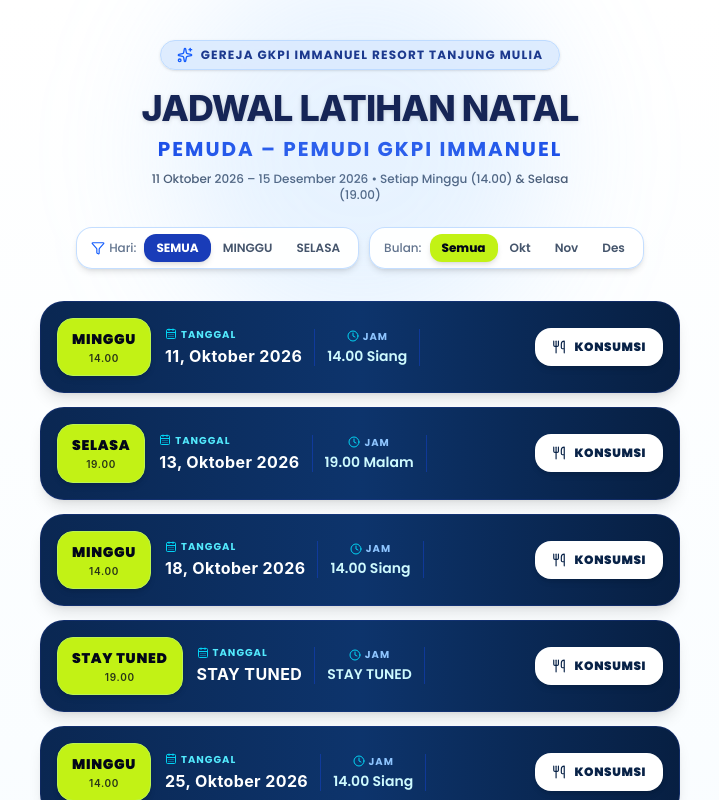
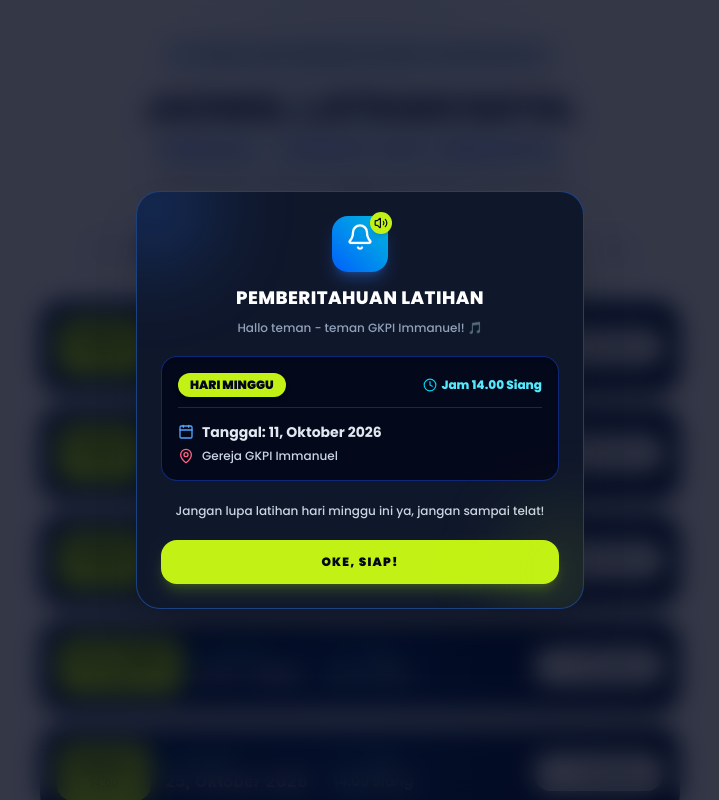
Before and after one commit to nael524/jadwal-latihan-gkpi, a React (Vite) app: page / in a window 1280 px wide. Shown: the top 800 px of the page, without its empty margins (280-999 px from the left). Built offline with nearby package versions, Linux system fonts and the light colour scheme.

Commit message:
Jadwal mnew

```diff
--- a/src/App.jsx
+++ b/src/App.jsx
@@ -6,7 +6,11 @@
   Sparkles,
   Filter,
   CalendarDays,
-  Droplets
+  Droplets,
+  Bell,
+  MapPin,
+  Calendar,
+  Volume2
 } from 'lucide-react';
 
 const SCHEDULE_DATA = [
@@ -214,7 +218,8 @@
     hasSpecialSnack: false,
     snackTitle: 'Air Mineral (Clean Q)',
     snackNote: 'Air Mineral Clean Q Disediakan Panitia'
-  }, {
+  },
+  {
     id: 21,
     day: 'KAMIS (PRA JR)',
     date: '17 Desember 2026',
@@ -223,7 +228,8 @@
     hasSpecialSnack: true,
     snackTitle: 'Air Mineral (Clean Q)',
     snackNote: 'Air Mineral Clean Q Disediakan Panitia'
-  }, , {
+  },
+  {
     id: 22,
     day: 'JUMAT (JR)',
     date: '18 Desember 2026',
@@ -235,17 +241,67 @@
   }
 ];
 
+// Fungsi pembuat efek suara lucu (Pop / Plink) menggunakan Web Audio API
+const playCuteNotificationSound = () => {
+  try {
+    const AudioContext = window.AudioContext || window.webkitAudioContext;
+    if (!AudioContext) return;
+    const ctx = new AudioContext();
+
+    const playTone = (freq, type, startTime, duration) => {
+      const osc = ctx.createOscillator();
+      const gain = ctx.createGain();
+
+      osc.type = type;
+      osc.frequency.setValueAtTime(freq, startTime);
+
+      // Effect bounce pitch naik
+      osc.frequency.exponentialRampToValueAtTime(freq * 1.5, startTime + duration);
+
+      gain.gain.setValueAtTime(0.15, startTime);
+      gain.gain.exponentialRampToValueAtTime(0.001, startTime + duration);
+
+      osc.connect(gain);
+      gain.connect(ctx.destination);
+
+      osc.start(startTime);
+      osc.stop(startTime + duration);
+    };
+
+    const now = ctx.currentTime;
+    // Nada 1 (C6) & Nada 2 (G6) bergaya game/kartun lucu
+    playTone(1046.50, 'sine', now, 0.12);
+    playTone(1567.98, 'triangle', now + 0.1, 0.2);
+  } catch (e) {
+    console.log('Audio autoplay blocked or not supported:', e);
+  }
+};
+
 export default function App() {
   const [filterDay, setFilterDay] = useState('SEMUA');
   const [filterMonth, setFilterMonth] = useState('SEMUA');
   const [selectedSchedule, setSelectedSchedule] = useState(null);
+  const [nextSchedule, setNextSchedule] = useState(null);
+  const [showNotice, setShowNotice] = useState(false);
 
-  // Load Poppins Font dynamically
+  // Load Poppins Font dynamically & Ambil jadwal aktif pertama
   useEffect(() => {
     const link = document.createElement('link');
     link.href = 'https://fonts.googleapis.com/css2?family=Poppins:wght@300;400;500;600;700;800;900&display=swap';
     link.rel = 'stylesheet';
     document.head.appendChild(link);
+
+    const activeSchedule = SCHEDULE_DATA.find((item) => item.date !== 'STAY TUNED');
+
+    if (activeSchedule) {
+      setNextSchedule(activeSchedule);
+      setShowNotice(true);
+      // Mainkan bunyi notif lucu begitu web dibuka
+      setTimeout(() => {
+        playCuteNotificationSound();
+      }, 300);
+    }
+
     return () => {
       document.head.removeChild(link);
     };
@@ -264,7 +320,6 @@
       style={{ fontFamily: "'Poppins', sans-serif" }}
     >
       <div>
-        { }
         <header className="pt-10 pb-8 px-4 text-center max-w-2xl mx-auto relative overflow-hidden">
           <div className="absolute top-1/2 left-1/2 -translate-x-1/2 -translate-y-1/2 w-96 h-96 bg-blue-300/20 rounded-full blur-3xl pointer-events-none"></div>
 
@@ -322,7 +377,6 @@
           </div>
         </header>
 
-        { }
         <main className="max-w-2xl mx-auto px-4 pb-16 space-y-3.5">
           {filteredSchedule.length === 0 ? (
             <div className="bg-white rounded-3xl p-8 text-center text-slate-500 border border-blue-200/80 shadow-md font-medium">
@@ -389,12 +443,87 @@
         </main>
       </div>
 
-      { }
       <footer className="bg-gradient-to-r from-[#061833] via-[#0b2b5c] to-[#061833] text-white text-center py-5 px-4 font-black text-xs sm:text-sm uppercase tracking-widest border-t-2 border-[#C2F215] shadow-2xl relative z-10">
         SELAMAT LATIHAN PEMUDA PEMUDI GKPI IMMANUEL
       </footer>
 
-      { }
+      {/* POPUP NOTIFIKASI DINAMIS DENGAN SOUND SFX */}
+      {showNotice && nextSchedule && (
+        <div className="fixed inset-0 bg-slate-950/80 backdrop-blur-md z-50 flex items-center justify-center p-4 transition-all duration-300">
+          <div className="bg-slate-900 border border-blue-500/40 w-full max-w-md rounded-3xl p-6 shadow-2xl text-center space-y-5 relative overflow-hidden">
+
+            {/* Ambient Background Glow */}
+            <div className="absolute -top-12 -left-12 w-32 h-32 bg-blue-500/20 rounded-full blur-2xl pointer-events-none"></div>
+            <div className="absolute -bottom-12 -right-12 w-32 h-32 bg-[#C2F215]/10 rounded-full blur-2xl pointer-events-none"></div>
+
+            {/* Header Icon & Title */}
+            <div className="flex flex-col items-center gap-2">
+              <div className="relative">
+                <div className="w-14 h-14 bg-gradient-to-tr from-blue-600 to-cyan-500 rounded-2xl flex items-center justify-center shadow-lg shadow-blue-500/30 text-white">
+                  <Bell className="w-7 h-7 animate-bounce" />
+                </div>
+                {/* Tombol tes bunyi notif */}
+                <button
+                  onClick={playCuteNotificationSound}
+                  title="Putar Suara Notifikasi"
+                  className="absolute -top-1 -right-1 bg-[#C2F215] text-slate-950 p-1 rounded-full shadow-md hover:scale-110 transition-transform"
+                >
+                  <Volume2 className="w-3.5 h-3.5" />
+                </button>
+              </div>
+
+              <h3 className="font-extrabold text-lg text-white tracking-wide uppercase mt-1">
+                PEMBERITAHUAN LATIHAN
+              </h3>
+              <p className="text-xs text-slate-400 font-medium">
+                Hallo teman - teman GKPI Immanuel! 🎵
+              </p>
+            </div>
+
+            {/* Dynamic Highlight Card berdasarkan Array Item */}
+            <div className="bg-slate-950/80 border border-blue-800/60 rounded-2xl p-4 text-left space-y-3 shadow-inner">
+              <div className="flex items-center justify-between border-b border-slate-800 pb-2.5">
+                <span className="bg-[#C2F215] text-slate-950 font-black text-xs px-3 py-1 rounded-xl shadow-md uppercase">
+                  HARI {nextSchedule.day}
+                </span>
+                <span className="text-cyan-300 font-extrabold text-xs flex items-center gap-1">
+                  <Clock className="w-3.5 h-3.5 text-cyan-400" />
+                  Jam {nextSchedule.time}
+                </span>
+              </div>
+
+              <div className="space-y-1.5 pt-0.5">
+                <div className="flex items-center gap-2 text-slate-200 text-xs sm:text-sm font-bold">
+                  <Calendar className="w-4 h-4 text-blue-400 shrink-0" />
+                  <span>Tanggal: {nextSchedule.date}</span>
+                </div>
+                <div className="flex items-center gap-2 text-slate-300 text-xs font-medium">
+                  <MapPin className="w-4 h-4 text-rose-400 shrink-0" />
+                  <span>{nextSchedule.location}</span>
+                </div>
+              </div>
+            </div>
+
+            {/* Message Text */}
+            <p className="text-xs text-slate-300 font-medium leading-relaxed px-1">
+              Jangan lupa latihan hari {nextSchedule.day.toLowerCase()} ini ya, jangan sampai telat!
+            </p>
+
+            {/* Button OKE */}
+            <button
+              onClick={() => {
+                playCuteNotificationSound();
+                setShowNotice(false);
+              }}
+              className="w-full bg-[#C2F215] hover:bg-lime-400 text-slate-950 font-black text-xs py-3.5 rounded-2xl uppercase tracking-widest transition-all shadow-lg shadow-lime-400/20 active:scale-95"
+            >
+              OKE, SIAP!
+            </button>
+          </div>
+        </div>
+      )}
+
+      {/* MODAL KONSUMSI */}
       {selectedSchedule && (
         <div className="fixed inset-0 bg-slate-950/70 backdrop-blur-md z-50 flex items-end sm:items-center justify-center p-0 sm:p-4 transition-all duration-200">
           <div className="bg-slate-900 w-full max-w-lg rounded-t-3xl sm:rounded-3xl shadow-2xl overflow-hidden border border-blue-500/30 max-h-[90vh] flex flex-col text-slate-100">
```
